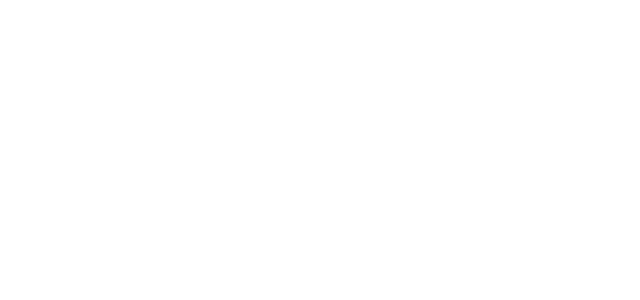
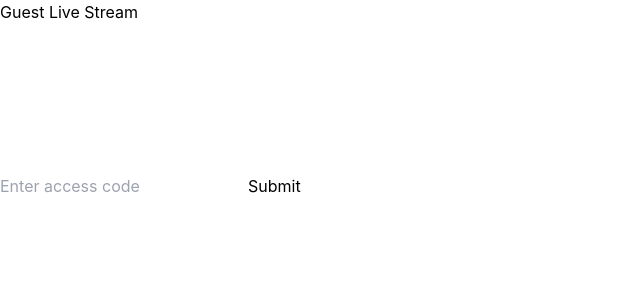
Before and after one commit to sabeer-narula/Wedding, a React (Create React App) app in the folder my-app/: page /guest/livestream in a window 1280 px wide. Shown: the top 300 px of the page, without its empty margins (0-640 px from the left). Built offline with nearby package versions, Linux system fonts and the light colour scheme; no server answers.

Commit message:
added livestreaming, guest livestream for watching, passcode generation and authentication

```diff
--- a/my-app/package.json
+++ b/my-app/package.json
@@ -11,6 +11,7 @@
     "@types/react": "^18.2.63",
     "@types/react-dom": "^18.2.20",
     "axios": "^1.6.7",
+    "cors": "^2.8.5",
     "express": "^4.18.3",
     "react": "^18.2.0",
     "react-dom": "^18.2.0",
--- a/my-app/src/App.tsx
+++ b/my-app/src/App.tsx
@@ -7,6 +7,7 @@ import Login from './Login';
 import SignUp from './Signup';
 import TodoList from './Todo';
 import LiveStream from './Livestream';
+import GuestLiveStream from './GuestLivestream';
 
 function App() {
   return (
@@ -19,6 +20,7 @@ function App() {
         <Route path="/vendors/:vendorId" component={VendorPage} />
         <Route path="/todo" component={TodoList} />
         <Route path="/livestream" component={LiveStream} />
+        <Route path="/guest/livestream" component={GuestLiveStream} />
       </Switch>
     </Router>
   );
--- /dev/null
+++ b/my-app/src/GuestLivestream.tsx
@@ -0,0 +1,85 @@
+import React, { useRef, useEffect, useState } from 'react';
+import io from 'socket.io-client';
+
+const GuestLiveStream: React.FC = () => {
+  const videoRef = useRef<HTMLVideoElement>(null);
+  const [accessCode, setAccessCode] = useState('');
+  const [isValidCode, setIsValidCode] = useState(false);
+  const socket = io('http://localhost:3001');
+  const peerConnection = useRef<RTCPeerConnection | null>(null);
+
+  useEffect(() => {
+    socket.on('broadcaster', () => {
+      socket.emit('watcher');
+      console.log("got here");
+    });
+
+    socket.on('disconnectPeer', () => {
+      if (peerConnection.current) {
+        peerConnection.current.close();
+        peerConnection.current = null;
+      }
+    });
+
+    return () => {
+      socket.disconnect();
+    };
+  }, []);
+
+  const handleAccessCodeChange = (e: React.ChangeEvent<HTMLInputElement>) => {
+    setAccessCode(e.target.value);
+  };
+
+  const handleAccessCodeSubmit = () => {
+    socket.emit('validateAccessCode', accessCode, (isValid: boolean) => {
+      setIsValidCode(isValid);
+      if (isValid) {
+        socket.emit('watcher');
+        console.log("valid");
+
+        socket.on('offer', async (id: string, description: RTCSessionDescriptionInit) => {
+          const pc = new RTCPeerConnection();
+          peerConnection.current = pc;
+          if (videoRef.current) {
+            pc.ontrack = (event) => {
+              if (videoRef.current) {
+                videoRef.current.srcObject = event.streams[0];
+              }
+            };
+          }
+          await pc.setRemoteDescription(description);
+          const answer = await pc.createAnswer();
+          await pc.setLocalDescription(answer);
+          socket.emit('answer', id, pc.localDescription);
+        });
+
+        socket.on('candidate', (id: string, candidate: RTCIceCandidateInit) => {
+          if (peerConnection.current) {
+            console.log("123");
+            peerConnection.current.addIceCandidate(new RTCIceCandidate(candidate));
+          }
+        });
+      }
+    });
+  };
+
+  return (
+    <div>
+      <h2>Guest Live Stream</h2>
+      <video ref={videoRef} autoPlay playsInline />
+      {!isValidCode && (
+        <div>
+          <input
+            type="text"
+            value={accessCode}
+            onChange={handleAccessCodeChange}
+            placeholder="Enter access code"
+          />
+          <button onClick={handleAccessCodeSubmit}>Submit</button>
+        </div>
+      )}
+    </div>
+  );
+};
+
+export default GuestLiveStream;
--- a/my-app/src/Livestream.tsx
+++ b/my-app/src/Livestream.tsx
@@ -1,24 +1,59 @@
 import React, { useRef, useEffect, useState } from 'react';
 import io from 'socket.io-client';
+import Header from './Header';
 
 const LiveStream: React.FC = () => {
   const videoRef = useRef<HTMLVideoElement>(null);
   const [comments, setComments] = useState<string[]>([]);
   const [newComment, setNewComment] = useState('');
   const [isStreaming, setIsStreaming] = useState(false);
-  const [isStreamer, setIsStreamer] = useState(true); // Set to true for the streamer, false for viewers
+  const [isStreamer, setIsStreamer] = useState(true);
+  const [accessCode, setAccessCode] = useState('');
+  const socket = io('http://localhost:3001');
+  const peerConnection = useRef<RTCPeerConnection | null>(null);
 
   useEffect(() => {
-    const socket = io('http://localhost:3000'); // Replace with your server URL
+    socket.on('accessCode', (code: string) => {
+      setAccessCode(code);
+      console.log('Received Access Code:', code);
+    });
 
-    socket.on('newComment', (comment: string) => {
-      setComments((prevComments) => [...prevComments, comment]);
+    socket.on('watcher', (id: string) => {
+      const pc = new RTCPeerConnection();
+      if (videoRef.current && videoRef.current.srcObject) {
+        const stream = videoRef.current.srcObject as MediaStream;
+        stream.getTracks().forEach((track) => pc.addTrack(track, stream));
+      }
+      pc.onicecandidate = (event) => {
+        if (event.candidate) {
+          socket.emit('candidate', id, event.candidate);
+        }
+      };
+      pc.createOffer().then((sdp) => {
+        pc.setLocalDescription(sdp).then(() => {
+          socket.emit('offer', id, pc.localDescription);
+        });
+      });
+    });
+
+    socket.on('answer', (id: string, description: RTCSessionDescriptionInit) => {
+      peerConnection.current?.setRemoteDescription(description);
+    });
+
+    socket.on('candidate', (id: string, candidate: RTCIceCandidateInit) => {
+      peerConnection.current?.addIceCandidate(new RTCIceCandidate(candidate));
     });
 
     return () => {
       socket.disconnect();
     };
   }, []);
+
+
+const generateAccessCode = () => {
+  console.log('Generating Access Code...');
+  socket.emit('generateAccessCode');
+};
 
   const startStream = async () => {
     try {
@@ -49,11 +84,15 @@ const LiveStream: React.FC = () => {
   };
 
   return (
+    <>
+      <Header />
       <div>
         <h2>Live Stream</h2>
         <video ref={videoRef} autoPlay playsInline />
         {isStreamer && (
           <div>
+          <button onClick={generateAccessCode}>Generate Access Code</button>
+          {accessCode && <p>Access Code: {accessCode}</p>}
           {!isStreaming ? (
             <button onClick={startStream}>Start Stream</button>
           ) : (
@@ -79,6 +118,7 @@ const LiveStream: React.FC = () => {
           </form>
         </div>
       </div>
+    </>
   );
 };
 
```
Also changed, not shown: my-app/server.js (+42 -6 lines), 1 other file (tests, documents, lock files or other folders). Lines whose indentation alone changed are shown as unchanged.
